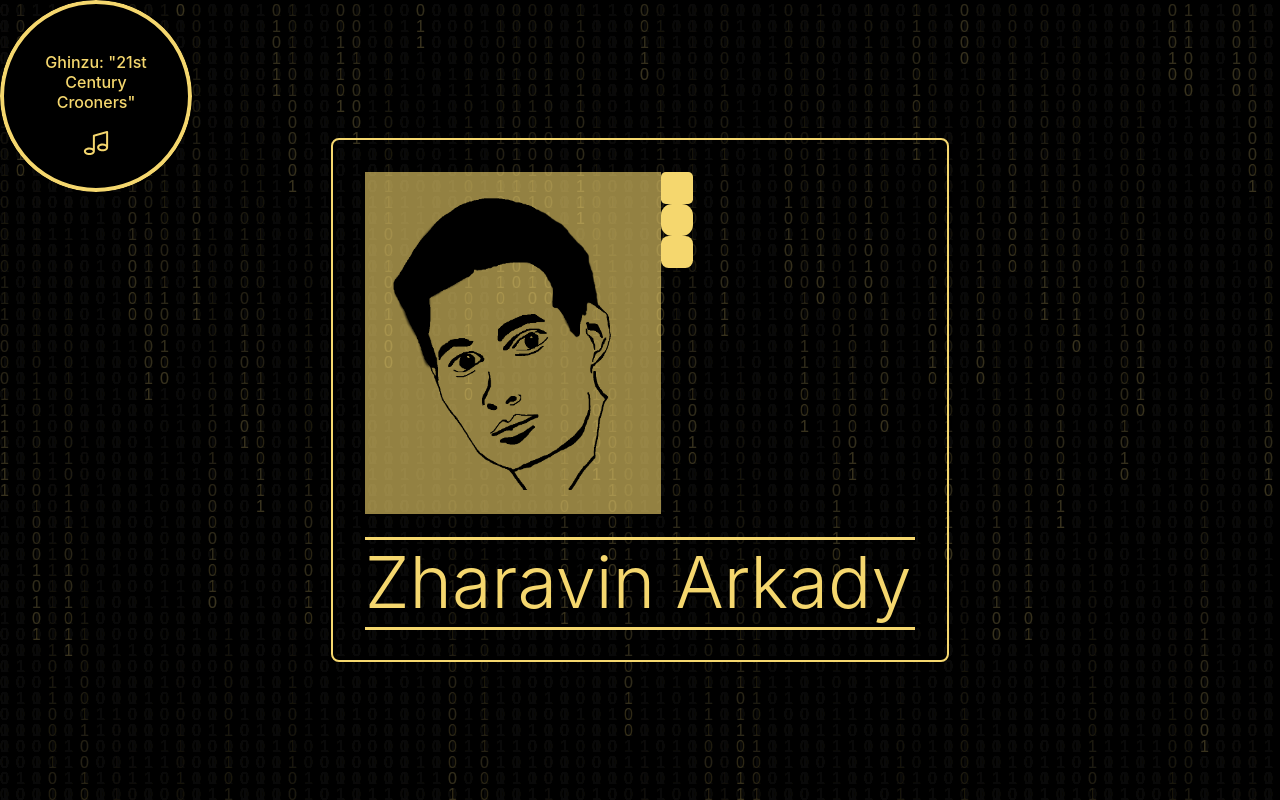
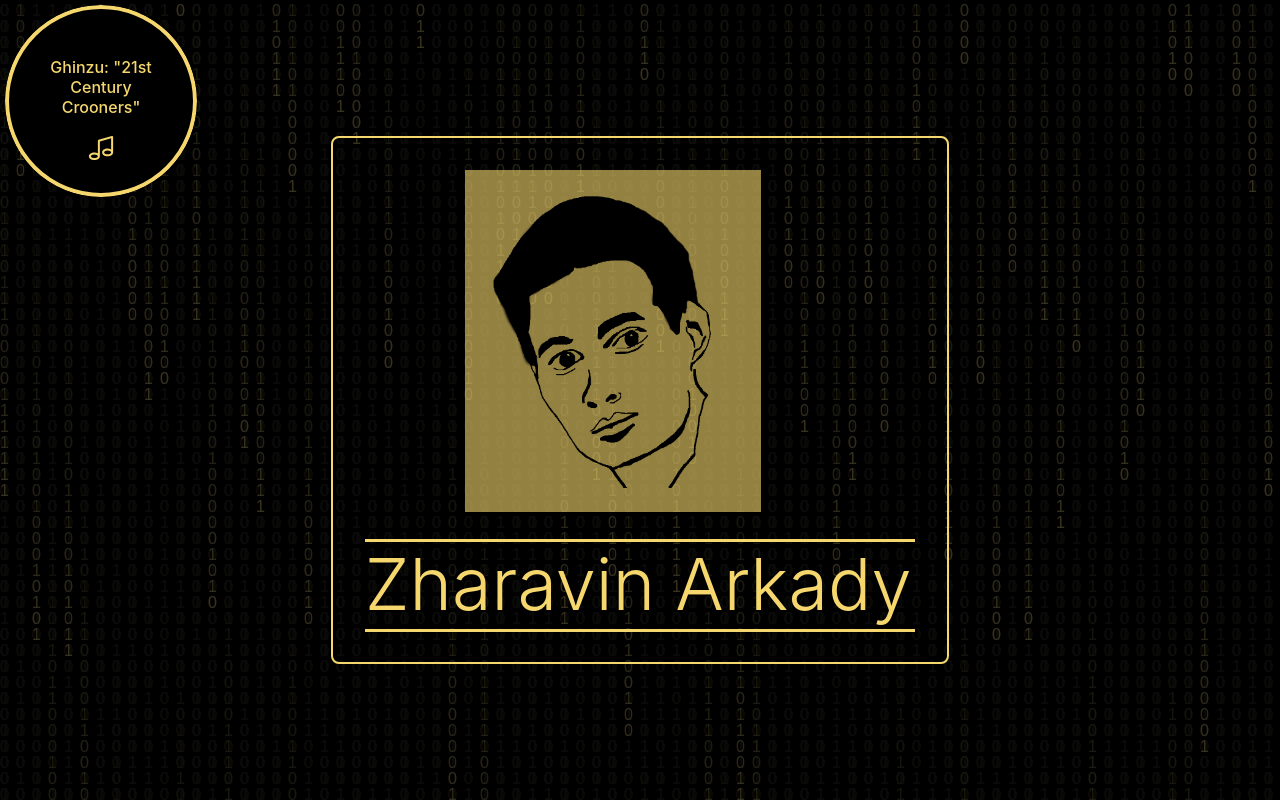
Before and after one commit to Zhark10/AboutMe, a React app: page / in a window 1280 px wide. Built offline with nearby package versions, Linux system fonts and the light colour scheme.

Commit message:
added framer motion, removed draggable lib

```diff
--- a/package.json
+++ b/package.json
@@ -34,6 +34,7 @@
     "eslint-plugin-react": "7.19.0",
     "eslint-plugin-react-hooks": "^1.6.1",
     "file-loader": "4.3.0",
+    "framer-motion": "^2.4.2",
     "fs-extra": "^8.1.0",
     "gh-pages": "^2.1.1",
     "html-webpack-plugin": "4.0.0-beta.11",
@@ -57,7 +58,6 @@
     "react-clock": "^2.4.0",
     "react-dev-utils": "^10.2.1",
     "react-dom": "^16.11.0",
-    "react-draggable": "^4.2.0",
     "react-loader-spinner": "^3.1.5",
     "react-typical": "^0.1.3",
     "resolve": "1.15.0",
--- a/src/index.css
+++ b/src/index.css
@@ -8,7 +8,7 @@ body {
   -webkit-font-smoothing: antialiased;
   -moz-osx-font-smoothing: grayscale;
   background-color: rgba(245, 215, 110, 1);
-  overflow-x: hidden;
+  overflow: hidden;
 }
 
 code {
--- a/src/pages/MainPart/content/CardInfo/components/Ava.tsx
+++ b/src/pages/MainPart/content/CardInfo/components/Ava.tsx
@@ -1,6 +1,12 @@
 import React, { memo, FC } from "react";
+import { motion } from "framer-motion";
 
 export const Ava: FC = memo(() => (
+  <motion.div
+    whileHover={{ scale: 1.2 }}
+    whileTap={{ scale: 0.8 }}
+    style={{ x: 100 }}
+  >
     <img
       src={require("../../../../../images/face.png")}
       style={{
@@ -10,4 +16,5 @@ export const Ava: FC = memo(() => (
         backgroundColor: "rgba(245, 215, 110, 0.6)",
       }}
     />
+  </motion.div>
 ));
--- a/src/pages/MainPart/content/CardInfo/components/draggable-player/draggable-player.tsx
+++ b/src/pages/MainPart/content/CardInfo/components/draggable-player/draggable-player.tsx
@@ -1,20 +1,29 @@
 import React, { useContext } from "react";
 import "./draggable-player.css";
-import Draggable from "react-draggable";
 import AudioPlayer from "../audio-player/audio-player";
 import { ColorContext } from "../../../../../../ColorProvider";
-import { Reference } from "../../../../../../components/shared/note";
+import { motion } from "framer-motion";
 
 const DraggablePlayer = () => {
   const {
     theme: [color],
   } = useContext(ColorContext as any);
   return (
-    <Draggable handle=".handle-player" defaultPosition={{ x: 0, y: 0 }}>
-        <div className="draggable-player" style={{ borderColor: color }}>
-          <AudioPlayer />
-        </div>
-    </Draggable>
+    <motion.div
+      drag
+      dragConstraints={{
+        top: 0,
+        left: 0,
+        right: window.innerWidth,
+        bottom: window.innerHeight,
+      }}
+      className="draggable-player"
+      whileHover={{ scale: 1.2 }}
+      whileTap={{ scale: 0.8 }}
+      style={{ x: 5, y: 5, borderColor: color }}
+    >
+      <AudioPlayer />
+    </motion.div>
   );
 };
 
--- a/src/pages/MainPart/content/CardInfo/components/profile-info/profile-info.tsx
+++ b/src/pages/MainPart/content/CardInfo/components/profile-info/profile-info.tsx
@@ -5,40 +5,11 @@ import "./profile-info.scss";
 const imageSrc = require("../../../../../../images/citronium.png");
 
 export const ProfileInfo = () => {
-  useEffect(() => {
-    anime({
-      targets: ".my-stack .el",
-      translateX: function (el: { getAttribute: (arg0: string) => any }) {
-        return el.getAttribute("data-x");
-      },
-      translateY: function (el: any, i: number) {
-        return 50 + -50 * i;
-      },
-      scale: function (el: any, i: number, l: number) {
-        return l - i + 0.25;
-      },
-      rotate: function () {
-        return anime.random(-360, 360);
-      },
-      borderRadius: function () {
-        return ["50%", anime.random(10, 35) + "%"];
-      },
-      duration: function () {
-        return anime.random(1200, 1800);
-      },
-      delay: function () {
-        return anime.random(0, 400);
-      },
-      direction: "alternate",
-      loop: true,
-    });
-  }, []);
+
 
   return (
     <div className="my-stack">
-      <div className="el" />
-      <div className="el" />
-      <div className="el" />
+
     </div>
   );
 };
```
Also changed, not shown: 1 other file (tests, documents, lock files or other folders).
